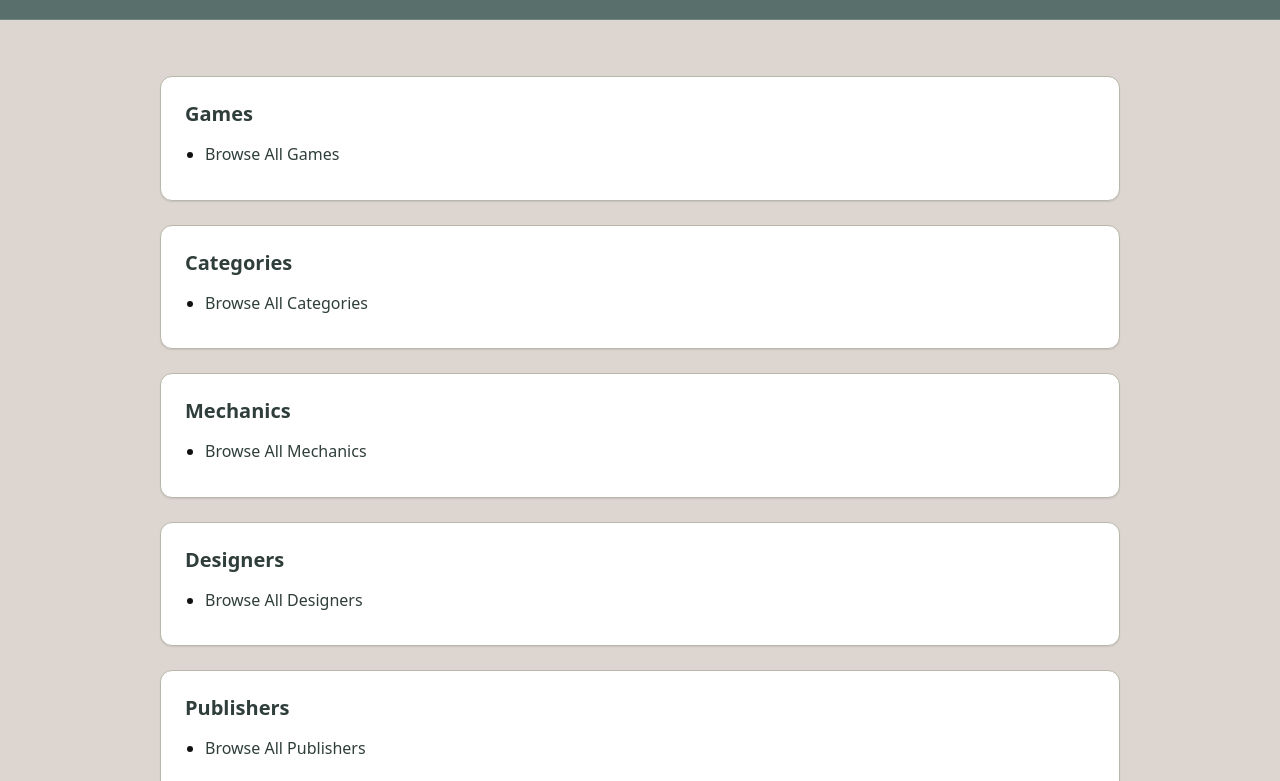
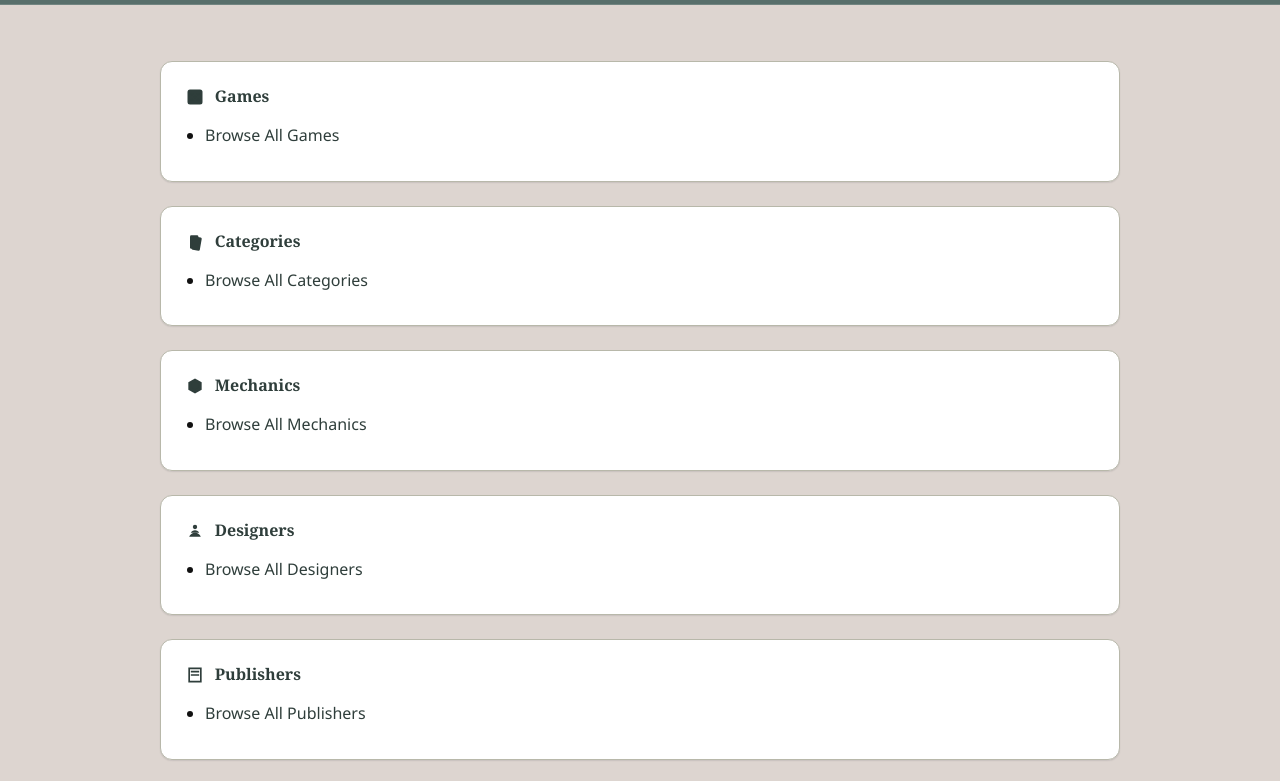
Before and after one commit to sab115/boardgame-explorer, a website: page packages/proto/public/index.html in a window 1280 px wide. Shown: the part 76-857 px from the top of the page. Drawn offline with Linux system fonts and the light colour scheme.

Commit message:
feat(Lab 4): web fonts, heading/body font stacks, SVG sprite and icons

```diff
--- a/packages/proto/public/index.html
+++ b/packages/proto/public/index.html
@@ -4,8 +4,13 @@
     <meta charset="UTF-8" />
     <title>Board Game Explorer</title>
 
+    <link rel="preconnect" href="https://fonts.googleapis.com">
+    <link rel="preconnect" href="https://fonts.gstatic.com" crossorigin>
+    <link href="https://fonts.googleapis.com/css2?family=Noto+Sans:ital,wght@0,400;0,700;1,400&family=Noto+Serif:wght@600;700&display=swap" rel="stylesheet">
+
     <link rel="stylesheet" href="/styles/tokens.css" />
     <link rel="stylesheet" href="/styles/page.css" />
+
 </head>
 <body>
 <header>
@@ -13,42 +18,60 @@
 </header>
 <main>
     <section>
-        <h2>Games</h2>
+        <h2>
+            <svg class="icon"><use href="/icons/boardgame.svg#icon-dice" /></svg>
+            Games
+        </h2>
         <ul>
             <li><a href="games/index.html">Browse All Games</a></li>
         </ul>
     </section>
 
     <section>
-        <h2>Categories</h2>
+        <h2>
+            <svg class="icon"><use href="/icons/boardgame.svg#icon-cards" /></svg>
+            Categories
+        </h2>
         <ul>
             <li><a href="categories/index.html">Browse All Categories</a></li>
         </ul>
     </section>
 
     <section>
-        <h2>Mechanics</h2>
+        <h2>
+            <svg class="icon"><use href="/icons/boardgame.svg#icon-board" /></svg>
+            Mechanics
+        </h2>
         <ul>
             <li><a href="mechanics/index.html">Browse All Mechanics</a></li>
         </ul>
     </section>
 
     <section>
-        <h2>Designers</h2>
+        <h2>
+            <svg class="icon"><use href="/icons/boardgame.svg#icon-meeple" /></svg>
+            Designers
+        </h2>
         <ul>
             <li><a href="designers/index.html">Browse All Designers</a></li>
         </ul>
     </section>
 
     <section>
-        <h2>Publishers</h2>
+        <h2>
+            <svg class="icon"><use href="/icons/boardgame.svg#icon-publisher" /></svg>
+            Publishers
+        </h2>
         <ul>
             <li><a href="publishers/index.html">Browse All Publishers</a></li>
         </ul>
     </section>
 
     <section>
-        <h2>Expansions</h2>
+        <h2>
+            <svg class="icon"><use href="/icons/boardgame.svg#icon-expansion" /></svg>
+            Expansions
+        </h2>
         <ul>
             <li><a href="expansions/index.html">See All Expansions</a></li>
         </ul>
--- a/packages/proto/public/styles/page.css
+++ b/packages/proto/public/styles/page.css
@@ -76,6 +76,10 @@ h3 {
     margin-bottom: var(--space-2);
 }
 
+h1, h2, h3 {
+    font-family: var(--font-family-display);
+}
+
 h2 {
     color: var(--color-accent);
     font-size: var(--font-size-lg);
@@ -147,3 +151,13 @@ footer a {
 .mb-1 { margin-bottom: var(--space-1); }
 .mb-2 { margin-bottom: var(--space-2); }
 .mb-3 { margin-bottom: var(--space-3); }
+
+/* Inline SVG icons */
+svg.icon {
+    display: inline;
+    height: 1.25em;
+    width: 1.25em;
+    vertical-align: text-bottom;
+    fill: currentColor; /* inherits text color */
+    margin-right: 0.35em;
+}
--- a/packages/proto/public/styles/tokens.css
+++ b/packages/proto/public/styles/tokens.css
@@ -24,9 +24,9 @@
     --radius-md: 12px;
     --shadow-sm: 0 1px 2px rgba(16,24,40,.06), 0 1px 1px rgba(16,24,40,.04);
 
-    --font-family-base: system-ui,-apple-system,"Segoe UI",Roboto,Helvetica,Arial,
-    "Apple Color Emoji","Segoe UI Emoji","Segoe UI Symbol";
-    --font-size-base: 1rem; --font-size-sm: .875rem; --font-size-lg: 1.25rem; --font-size-xl: 1.75rem;
+    --font-family-base: "Noto Sans", system-ui, -apple-system, "Segoe UI", Roboto, Helvetica, Arial, sans-serif;
+    --font-family-display: "Noto Serif", Georgia, "Times New Roman", Times, serif;
+
     --line-height-base: 1.6; --line-height-heading: 1.25;
     --content-max-width: 960px;
 }
```
Also changed, not shown: packages/proto/public/icons/boardgame.svg (added).
